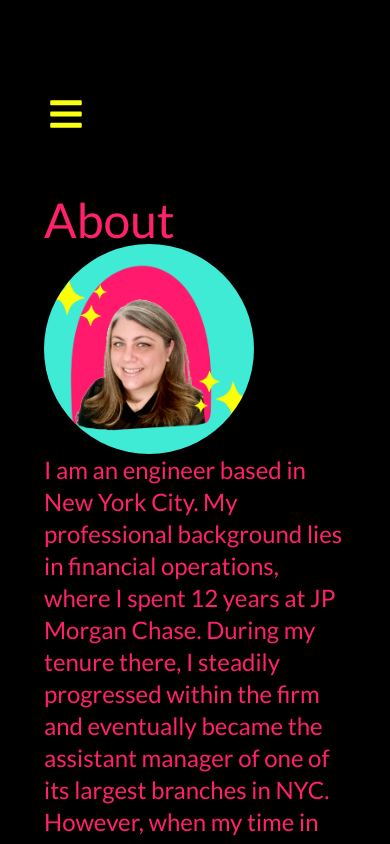
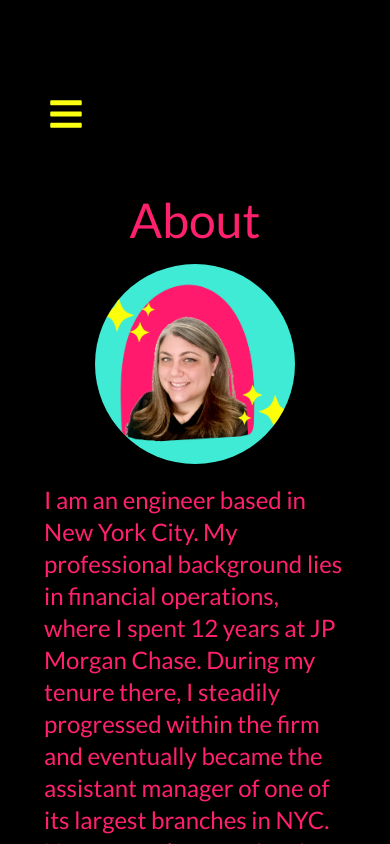
Before and after one commit to laurenpowers20/portfolio-page-v3, a Next.js app: page /about in a window 390 px wide. Built offline with nearby package versions, Linux system fonts and the light colour scheme.

Commit message:
add animations to project cards

```diff
--- a/src/components/ProjectCards.js
+++ b/src/components/ProjectCards.js
@@ -2,15 +2,25 @@ import food from "../assets/foodathome.png";
 import trivia from "../assets/trivia.png";
 import shill from "../assets/shill.png";
 import Image from "next/image.js";
+import { container, item } from "../../animation.js";
+import { motion as m } from "framer-motion";
 import { FaGithub } from "react-icons/fa";
 import { BsGlobe } from "react-icons/bs";
 
 export default function ProjectCards() {
   return (
     <>
-      <div className="flex flex-wrap gap-5">
+      <m.div
+        variants={container}
+        initial="hidden"
+        animate="show"
+        className="flex flex-wrap gap-5"
+      >
         {/* project 1 */}
-        <div class="max-w-sm rounded overflow-hidden bg-black shadow-black shadow-lg w-full">
+        <m.div
+          variants={item}
+          class="max-w-sm rounded overflow-hidden bg-black shadow-black shadow-lg w-full"
+        >
           <Image
             src={food}
             alt="We Got Food at Home Logo"
@@ -63,9 +73,12 @@ export default function ProjectCards() {
               </ul>
             </p>
           </div>
-        </div>
+        </m.div>
         {/* project 2 */}
-        <div class="max-w-sm rounded overflow-hidden bg-black shadow-black shadow-lg">
+        <m.div
+          variants={item}
+          class="max-w-sm rounded overflow-hidden bg-black shadow-black shadow-lg"
+        >
           <Image
             src={trivia}
             alt="Game of Trivia Logo"
@@ -106,9 +119,12 @@ export default function ProjectCards() {
               appealing “bar trivia” theme and design.
             </p>
           </div>
-        </div>
+        </m.div>
         {/* project 3 */}
-        <div class="max-w-sm rounded overflow-hidden bg-black shadow-black shadow-lg">
+        <m.div
+          variants={item}
+          class="max-w-sm rounded overflow-hidden bg-black shadow-black shadow-lg"
+        >
           <Image
             src={shill}
             alt="Shill Social Logo"
@@ -118,7 +134,7 @@ export default function ProjectCards() {
           />
           <div class="px-6 py-4">
             <div class="font-bold text-neonBlue-500 text-xl text-center mb-2">
-              Game of Trivia
+              $hill Social
             </div>
             <div class="px-6 pt-4 pb-2 flex justify-center">
               <a
@@ -152,8 +168,8 @@ export default function ProjectCards() {
               TailwindCSS, Python, and Django
             </p>
           </div>
-        </div>
-      </div>
+        </m.div>
+      </m.div>
     </>
   );
 }
--- a/src/pages/about.js
+++ b/src/pages/about.js
@@ -20,24 +20,30 @@ export default function About(props) {
           animate={{ y: 0 }}
           initial={{ y: "100%" }}
           transition={{ delay: 0.5, duration: 1 }}
-          className="lg:text-8xl text-5xl lg:text-left text-left text-neonPink-500"
+          className="lg:text-8xl text-5xl lg:text-left text-center text-neonPink-500"
         >
           About{" "}
         </m.h1>
+        <m.div
+          className="sm:flex sm:justify-center"
+          animate={{ x: 0 }}
+          initial={{ x: "100%" }}
+          transition={{ delay: 0.5, duration: 1 }}
+        >
           <Image
             src={headshot}
             alt="Picture of Lauren"
-          width={210}
-          height={210}
-          className="rounded-full  justify-center sm:mx-auto lg:m-5 lg:float-left "
+            width={200}
+            height={200}
+            className="rounded-full mx-auto my-5 m-5  "
           />
+        </m.div>
 
         <m.div
           variants={container}
           animate="show"
           className="font-latoBold lg:text-4xl text-2xl"
         >
-          <p>
           {" "}
           I am an engineer based in New York City. My professional background
           lies in financial operations, where I spent 12 years at JP Morgan
@@ -49,7 +55,6 @@ export default function About(props) {
           together and “figuring it all out!” I was inspired by my friends who
           had completed Software Engineering Immersive programs and were
           thriving in their roles.{" "}
-          </p>
           <p>
             {" "}
             In the summer of 2022, I began teaching myself JavaScript and coding
```
Lines whose indentation alone changed are shown as unchanged.
